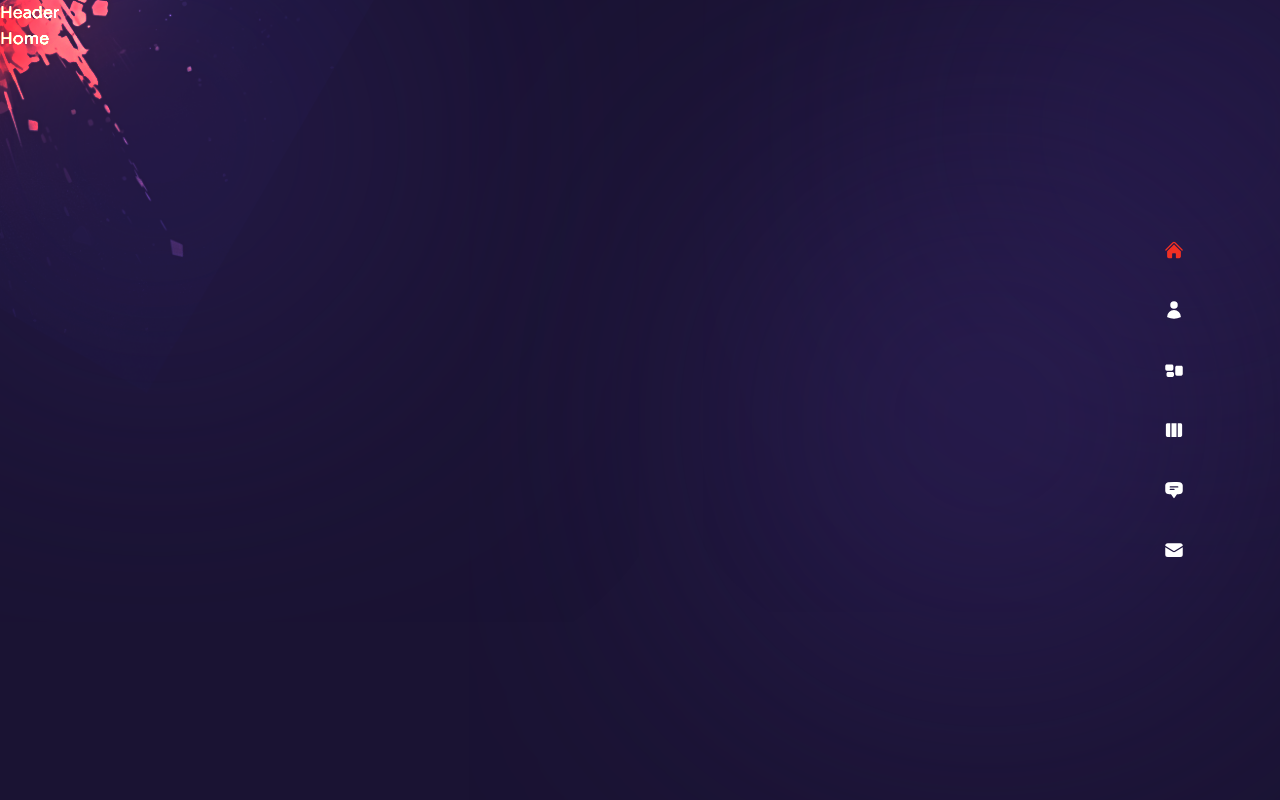
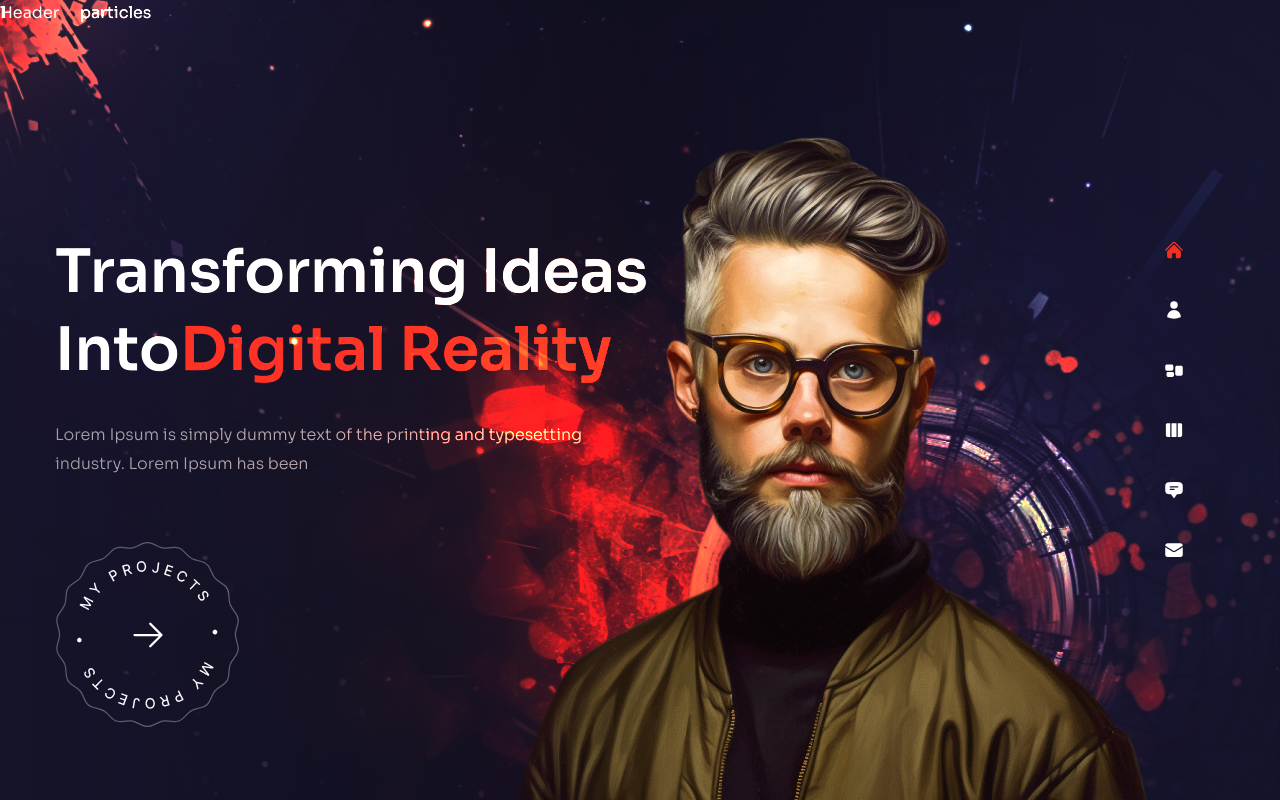
Before and after one commit to BERUASHVILIG/Portfolio-GB-Next, a Next.js app: page / in a window 1280 px wide. Built offline with nearby package versions, Linux system fonts and the light colour scheme.

Commit message:
main page

```diff
--- a/components/Avatar.js
+++ b/components/Avatar.js
@@ -1,5 +1,17 @@
+import Image from "next/image";
+
 const Avatar = () => {
-  return <div>Avatar</div>;
+  return (
+    <div className="hidden xl:flex xl:max-w-none">
+      <Image
+        className="translate-z-0 w-full h-full"
+        src={"/avatar.png"}
+        width={737}
+        height={678}
+        alt=""
+      />
+    </div>
+  );
 };
 
 export default Avatar;
--- a/components/Header.js
+++ b/components/Header.js
@@ -1,5 +1,5 @@
 const Header = () => {
-  return <header>Header</header>;
+  return <header className="absolute z-30 w-full">Header</header>;
 };
 
 export default Header;
--- a/components/ProjectsBtn.js
+++ b/components/ProjectsBtn.js
@@ -1,5 +1,32 @@
+// next image
+import Image from "next/image";
+
+// next link
+
+import Link from "next/link";
+
+// icons
+
+import { HiArrowRight } from "react-icons/hi2";
+
 const ProjectsBtn = () => {
-  return <div>Project Btn</div>;
+  return (
+    <div className="mx-auto xl:mx-0">
+      <Link
+        href={"/work"}
+        className="relative w-[185px] h-[185px] flex justify-center items-center bg-circleStar bg-cover bg-center bg-no-repeat group"
+      >
+        <Image
+          src={"/rounded-text.png"}
+          width={141}
+          height={148}
+          alt=""
+          className="animate-spin-slow h-full w-full max-w-[141px] max-h-[148px]"
+        />
+        <HiArrowRight className="absolute text-4xl group-hover:translate-x-2 transition-all duration-300" />
+      </Link>
+    </div>
+  );
 };
 
 export default ProjectsBtn;
--- a/components/Transition.js
+++ b/components/Transition.js
@@ -1,7 +1,54 @@
+// framer motion
+import { easeInOut, motion } from "framer-motion";
+
+// variants
+const transitionVariants = {
+  initial: {
+    x: "100%",
+    width: "100%",
+  },
+  animate: {
+    x: "0%",
+    width: "0%",
+  },
+  exit: {
+    x: ["0%", "100%"],
+    width: ["0%", "100%"],
+  },
+};
 const Transition = () => {
   return (
     <>
-      <div>Transition</div>
+      <motion.div
+        className="fixed top-0 bottom-0 right-full w-screen h-screen z-30 bg-[#2e2257]"
+        variants={transitionVariants}
+        initial="initial"
+        animate="animate"
+        exit="exit"
+        transition={{ delay: 0.2, duration: 0.6, ease: "easeInOut" }}
+      >
+        1
+      </motion.div>
+      <motion.div
+        className="fixed top-0 bottom-0 right-full w-screen h-screen z-20 bg-[#3b2d71]"
+        variants={transitionVariants}
+        initial="initial"
+        animate="animate"
+        exit="exit"
+        transition={{ delay: 0.4, duration: 0.6, ease: "easeInOut" }}
+      >
+        1
+      </motion.div>
+      <motion.div
+        className="fixed top-0 bottom-0 right-full w-screen h-screen z-10 bg-[#4b3792]"
+        variants={transitionVariants}
+        initial="initial"
+        animate="animate"
+        exit="exit"
+        transition={{ delay: 0.6, duration: 0.6, ease: "easeInOut" }}
+      >
+        1
+      </motion.div>
     </>
   );
 };
--- a/pages/_app.js
+++ b/pages/_app.js
@@ -2,11 +2,26 @@
 
 //components
 import Layout from "../components/Layout";
+import Transition from "../components/Transition";
+
+// router
+
+import { useRouter } from "next/router";
+
+// framer motion
+
+import { AnimatePresence, motion } from "framer-motion";
 
 function MyApp({ Component, pageProps }) {
+  const router = useRouter();
   return (
     <Layout>
-      <Component {...pageProps} />
+      <AnimatePresence mode="wait">
+        <motion.div key={router.route} className="h-full">
+          <Transition />
+          <Component {...pageProps} />
+        </motion.div>
+      </AnimatePresence>
     </Layout>
   );
 }
--- a/pages/about/index.js
+++ b/pages/about/index.js
@@ -1,10 +1,26 @@
+/* eslint-disable react/jsx-key */
+import {
+  FaHtml5,
+  FaCss3,
+  FaJs,
+  FaReact,
+  FaWordpress,
+  FaFigma,
+} from "react-icons/fa";
+
+import {
+  SiNextdotjs,
+  SiFramer,
+  SiAdobexd,
+  SiAdobephotoshop,
+} from "react-icons/si";
 //  data
-const aboutData = [
+export const aboutData = [
   {
-    title: 'skills',
+    title: "skills",
     info: [
       {
-        title: 'Web Development',
+        title: "Web Development",
         icons: [
           <FaHtml5 />,
           <FaCss3 />,
@@ -16,55 +32,55 @@
         ],
       },
       {
-        title: 'UI/UX Design',
+        title: "UI/UX Design",
         icons: [<FaFigma />, <SiAdobexd />, <SiAdobephotoshop />],
       },
     ],
   },
   {
-    title: 'awards',
+    title: "awards",
     info: [
       {
-        title: 'Webby Awards - Honoree',
-        stage: '2011 - 2012',
+        title: "Webby Awards - Honoree",
+        stage: "2011 - 2012",
       },
       {
-        title: 'Adobe Design Achievement Awards - Finalist',
-        stage: '2009 - 2010',
+        title: "Adobe Design Achievement Awards - Finalist",
+        stage: "2009 - 2010",
       },
     ],
   },
   {
-    title: 'experience',
+    title: "experience",
     info: [
       {
-        title: 'UX/UI Designer - XYZ Company',
-        stage: '2012 - 2023',
+        title: "UX/UI Designer - XYZ Company",
+        stage: "2012 - 2023",
       },
       {
-        title: 'Web Developer - ABC Agency',
-        stage: '2010 - 2012',
+        title: "Web Developer - ABC Agency",
+        stage: "2010 - 2012",
       },
       {
-        title: 'Intern - DEF Corporation',
-        stage: '2008 - 2010',
+        title: "Intern - DEF Corporation",
+        stage: "2008 - 2010",
       },
     ],
   },
   {
-    title: 'credentials',
+    title: "credentials",
     info: [
       {
-        title: 'Web Development - ABC University, LA, CA',
-        stage: '2011',
+        title: "Web Development - ABC University, LA, CA",
+        stage: "2011",
       },
       {
-        title: 'Computer Science Diploma - AV Technical Institute',
-        stage: '2009',
+        title: "Computer Science Diploma - AV Technical Institute",
+        stage: "2009",
       },
       {
-        title: 'Certified Graphic Designer - ABC Institute, Los Angeles, CA',
-        stage: '2006',
+        title: "Certified Graphic Designer - ABC Institute, Los Angeles, CA",
+        stage: "2006",
       },
     ],
   },
--- a/pages/index.js
+++ b/pages/index.js
@@ -1,5 +1,79 @@
+// next image
+import Image from "next/image";
+
+// components
+import ParticlesContainer from "../components/ParticlesContainer";
+import ProjectsBtn from "../components/ProjectsBtn";
+import Avatar from "../components/Avatar";
+
+// framer motion
+import { easeInOut, motion } from "framer-motion";
+
+// variants
+
+import { fadeIn } from "../variants";
+
 const Home = () => {
-  return <div>Home</div>;
+  return (
+    <div className="bg-primary/60 h-full">
+      <div className="w-full h-full bg-gradient-to-r from-primary/10 via-black/30 to-black/10">
+        <div className=" text-center flex flex-col justify-center xl:pt-40 xl:text-left h-full container mx-auto">
+          {/* title */}
+          <motion.h1
+            variants={fadeIn("down", 0.2)}
+            initial="hidden"
+            animate="show"
+            exit="hidden"
+            className="h1"
+          >
+            Transforming Ideas
+            <br />
+            Into
+            <span className="text-accent">Digital Reality</span>
+          </motion.h1>
+          {/* subtitle */}
+          <motion.p
+            variants={fadeIn("down", 0.3)}
+            initial="hidden"
+            animate="show"
+            exit="hidden"
+            className="max-w-sm xl:max-w-xl mx-auto xl:mx-0 mb-10 xl:mb-16"
+          >
+            Lorem Ipsum is simply dummy text of the printing and typesetting
+            industry. Lorem Ipsum has been
+          </motion.p>
+          <div className="flex justify-center xl:hidden relative">
+            <ProjectsBtn />
+          </div>
+          <motion.div
+            variants={fadeIn("down", 0.4)}
+            initial="hidden"
+            animate="show"
+            exit="hidden"
+            className="hidden xl:flex"
+          >
+            <ProjectsBtn />
+          </motion.div>
+        </div>
+        <motion.div
+          variants={fadeIn("up", 0.5)}
+          initial="hidden"
+          animate="show"
+          exit="hidden"
+          transition={{ duration: 1, ease: "easeInOut" }}
+          className="w-[1200px] h-full absolute right-0 bottom-0"
+        >
+          <div className="bg-none xl:bg-explosion xl:bg-cover xl:bg-right xl:bg-no-repeat w-full h-full absolute mix-blend-color-dodge translate-z-0"></div>
+          {/* particles */}
+          <div>particles</div>
+          {/* avatar img */}
+          <div className="w-full h-full max-w-[737px] max-h-[678px] absolute -bottom-32 lg:bottom-0 lg:right-[8%]">
+            <Avatar />
+          </div>
+        </motion.div>
+      </div>
+    </div>
+  );
 };
 
 export default Home;
```
